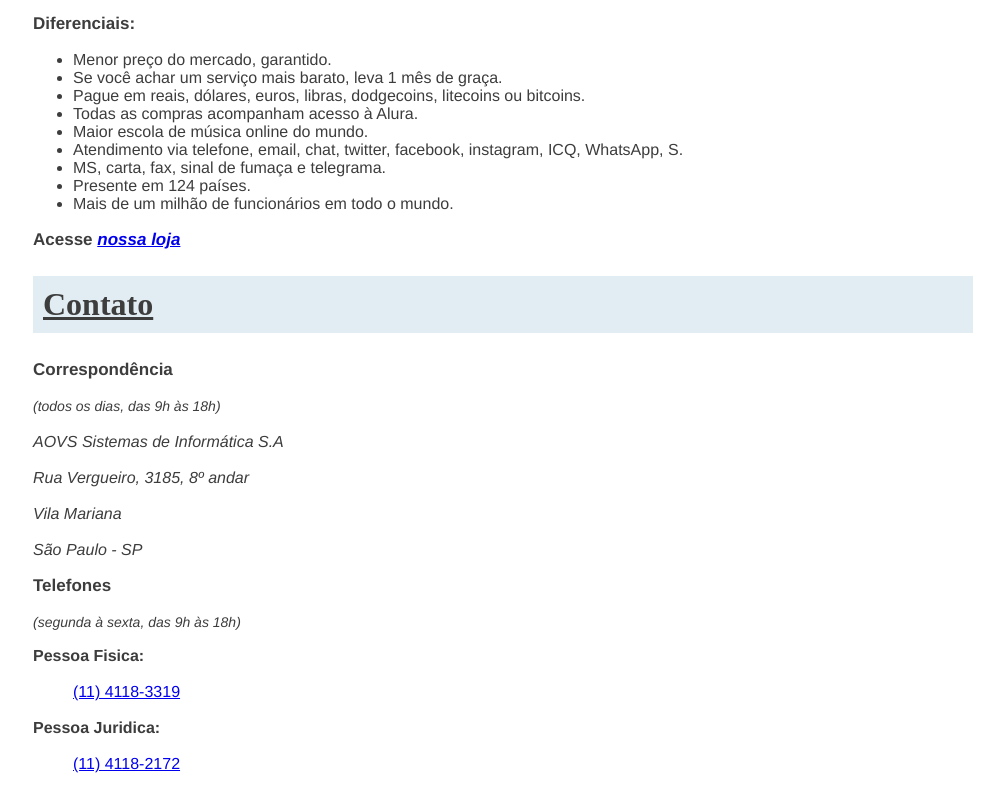
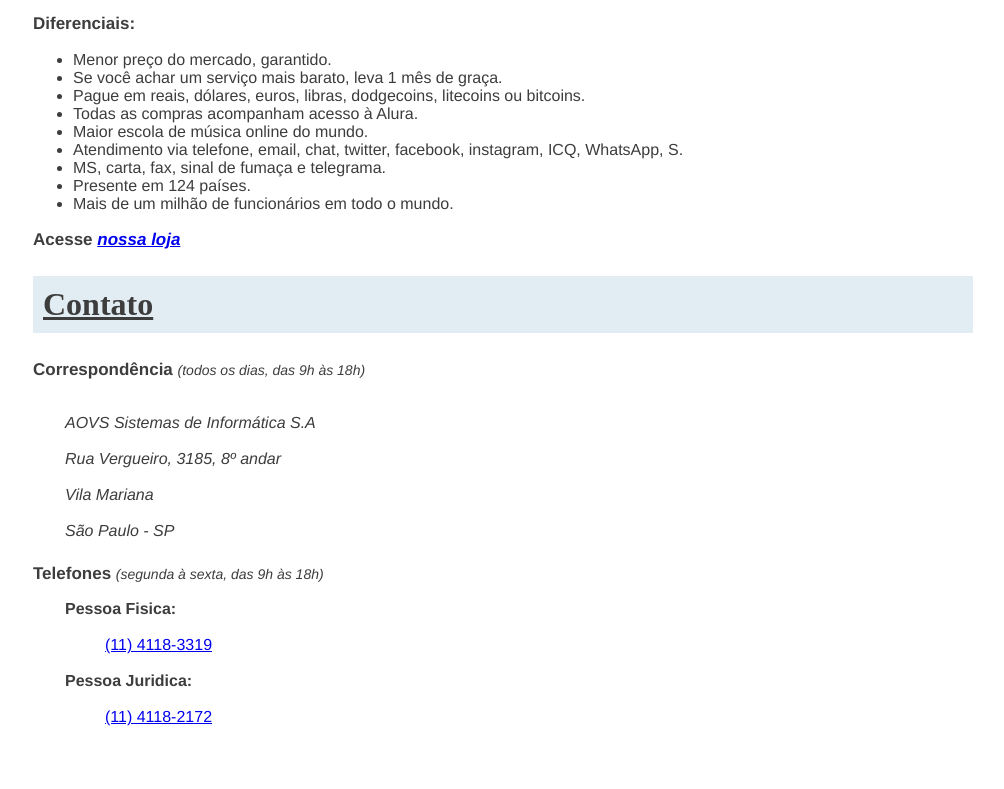
Before and after one commit to EnzoGabrielBarbosaFranco/HTML, a plain HTML site: page sobre.html in a window 1280 px wide. Shown: the part 1956-2745 px from the top of the page, without its empty margins (137-1141 px from the left). After the commit the page ends 2706 px from the top, so only its background shows below. Drawn offline with Linux system fonts and the light colour scheme.

Commit message:
HTMLzin e CSSzin

```diff
--- a/css/sobre.css
+++ b/css/sobre.css
@@ -73,3 +73,24 @@ figure img {
 small{
     font-size: 14px;
 }
+.contato__secao{
+
+}
+.contato__secao--telefone{
+
+}
+.contato__subtitulo{
+    display: inline;
+}
+.contato__info{
+    margin: 16px 0 24px;
+    padding-left: 32px;
+}
+.contato__info--titulo{
+
+
+}
+.contato__info--descricao{
+
+
+}
--- a/sobre.html
+++ b/sobre.html
@@ -12,7 +12,7 @@
 <body>
 
     <figure>
-        <img class="logo" src=img/logo.svg alt="MusicDot" />
+        <img class="logo" src=img/logo.svg title="MusicDot" />
         <figcaption> Logotipo </figcaption>
     </figure>
 
@@ -48,7 +48,7 @@
     <h2 id="historia" class="subtitulo"> História </h2>
 
     <figure class="familia-tupfeln">
-        <img  src=img/familia-tupfeln.jpg alt="Foto da família tüpfeln" />
+        <img src=img/familia-tupfeln.jpg alt="Foto da família tüpfeln" />
         <figcaption>
             <h3> Família Tüpfeln </h3>
         </figcaption>
@@ -144,13 +144,14 @@
 
         <p> <strong> Acesse <a href="index.html"> <i> nossa loja </strong></i></a></p>
 
+        <div class="contato__secao">
             <h2 class="titulo"> Contato </h2>
-        <h3> Correspondência </h3>
+            <h3 class="contato__subtitulo"> Correspondência </h3>
             <small> <i> (todos os dias, das 9h às 18h) </i> </small>
             <br>
             <br>
 
-        <address>
+            <address class="contato__info">
                 AOVS Sistemas de Informática S.A
                 <br>
                 <br>
@@ -162,20 +163,23 @@
                 <br>
                 São Paulo - SP
             </address>
+            </div>
 
-        <h3> Telefones </h3>
+            <div class="contato__secao contato__secao--telefone">
+                <h3 class="contato__subtitulo"> Telefones </h3>
                 <small> <i> (segunda à sexta, das 9h às 18h) </i> </small>
 
-        <dl>
-            <dt> <strong> Pessoa Fisica: </strong> </dt>
+                <dl class="contato__info">
+                    <dt class="contato__info--titulo"> <strong> Pessoa Fisica: </strong> </dt>
                     <br>
-            <dd> <a href="tel://114118-3319"> (11) 4118-3319 </a> </dd>
+                    <dd class="contato__info--descricao"> <a href="tel://114118-3319"> (11) 4118-3319 </a> </dd>
                     <br>
 
-            <dt> <strong> Pessoa Juridica: </strong> </dt>
+                    <dt class="contato__info--titulo"> <strong> Pessoa Juridica: </strong> </dt>
                     <br>
-            <dd> <a href="tel://114118-2172"> (11) 4118-2172 </a></dd>
+                    <dd class="contato__info--descricao"> <a href="tel://114118-2172"> (11) 4118-2172 </a></dd>
                 </dl>
+                </div>
 
 </body>
 
```
Also changed, not shown: display.html (added, +29 -0 lines). Lines whose indentation alone changed are shown as unchanged.
